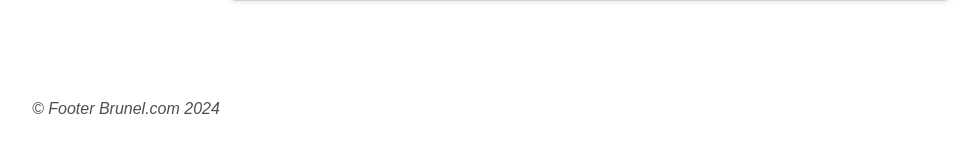
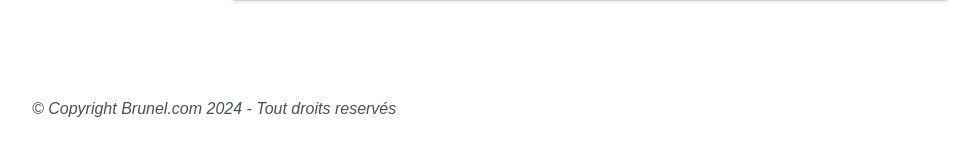
Before and after one commit to brunel-com/gescamp, a CodeIgniter 4 app: the page made by app/Views/chambres/create.php in a window 1280 px wide. Shown: the part 635-800 px from the top of the page, without its empty margins (50-1028 px from the left). Run offline with PHP 8.4 and a stand-in for CodeIgniter, Linux system fonts and the light colour scheme; the template is opened without the code that fills it, so the values that code supplies are empty; some libraries are stand-ins or nearby versions.

Commit message:
refactor

```diff
--- a/app/Views/layouts/app_layout.php
+++ b/app/Views/layouts/app_layout.php
@@ -5,9 +5,6 @@
     <title>GesCamp</title>
     <link rel="stylesheet" href="/lib/bootstrap-5.3.3-dist/css/bootstrap.min.css" />
     <link rel="stylesheet" href="/lib/bootstrap-icons-1.11.3/font/bootstrap-icons.min.css" />
-    <!-- <link href="https://cdn.jsdelivr.net/npm/bootstrap@5.3.3/dist/css/bootstrap.min.css" rel="stylesheet" integrity="sha384-QWTKZyjpPEjISv5WaRU9OFeRpok6YctnYmDr5pNlyT2bRjXh0JMhjY6hW+ALEwIH" crossorigin="anonymous"> -->
-    <!-- <link rel="stylesheet" href="https://cdn.jsdelivr.net/npm/bootstrap-icons@1.11.3/font/bootstrap-icons.min.css"> -->
-    <!-- <link href="https://cdn.jsdelivr.net/npm/datatables.net-dt/css/jquery.dataTables.min.css" rel="stylesheet"> -->
     <link href="/css/app.css" rel="stylesheet" />
 </head>
 
@@ -34,14 +31,9 @@
     </main>
 
     <footer class="container mt-5">
-        <em>&copy; Footer Brunel.com 2024</em>
+        <em>&copy; Copyright Brunel.com 2024 - Tout droits reservés</em>
     </footer>
-    <!-- jQuery (required for DataTables) -->
-    <!-- <script src="https://code.jquery.com/jquery-3.6.0.min.js"></script> -->
-    <!-- DataTables JS -->
-    <!-- <script src="https://cdn.jsdelivr.net/npm/datatables.net/js/jquery.dataTables.min.js"></script> -->
     <script src="/lib/bootstrap-5.3.3-dist/js/bootstrap.bundle.min.js"></script>
-    <!-- <script src="https://cdn.jsdelivr.net/npm/bootstrap@5.3.3/dist/js/bootstrap.bundle.min.js" integrity="sha384-YvpcrYf0tY3lHB60NNkmXc5s9fDVZLESaAA55NDzOxhy9GkcIdslK1eN7N6jIeHz" crossorigin="anonymous"></script> -->
     <script src="/js/app.js"></script>
 </body>
 
```
